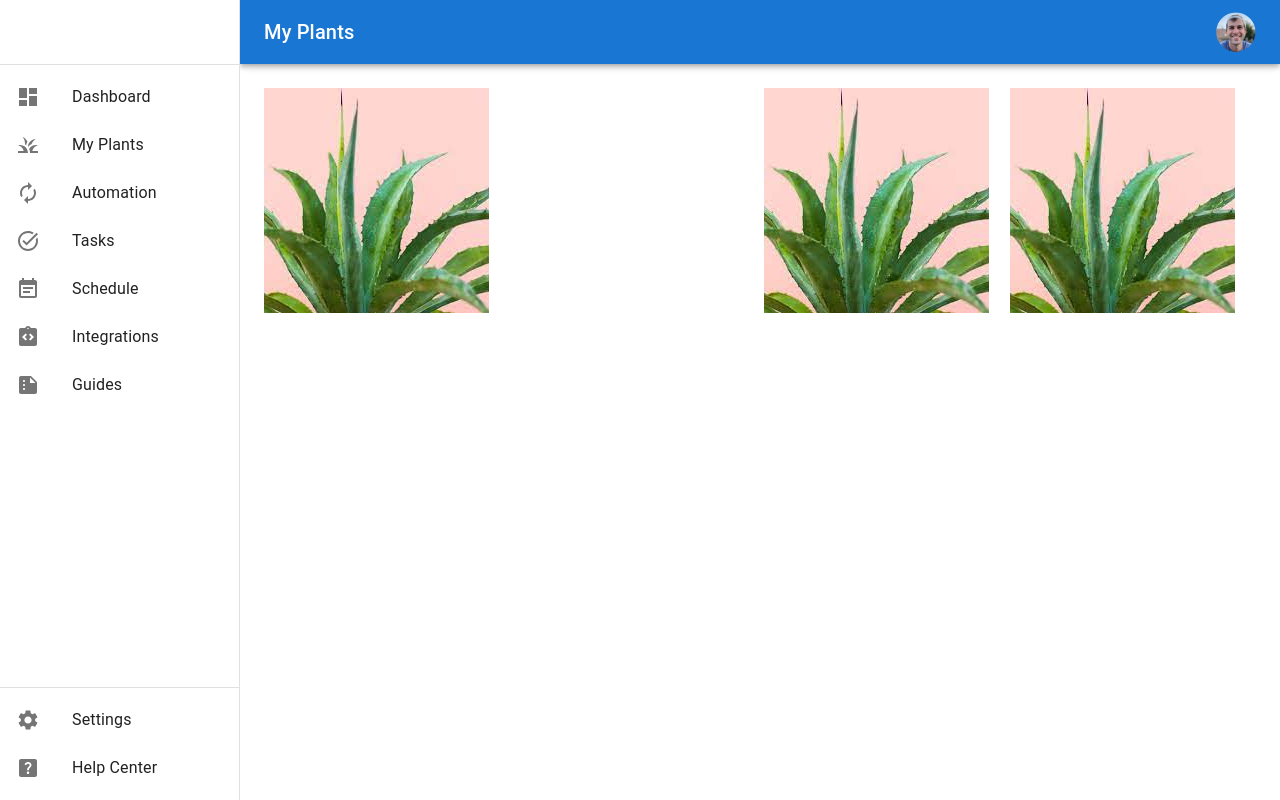
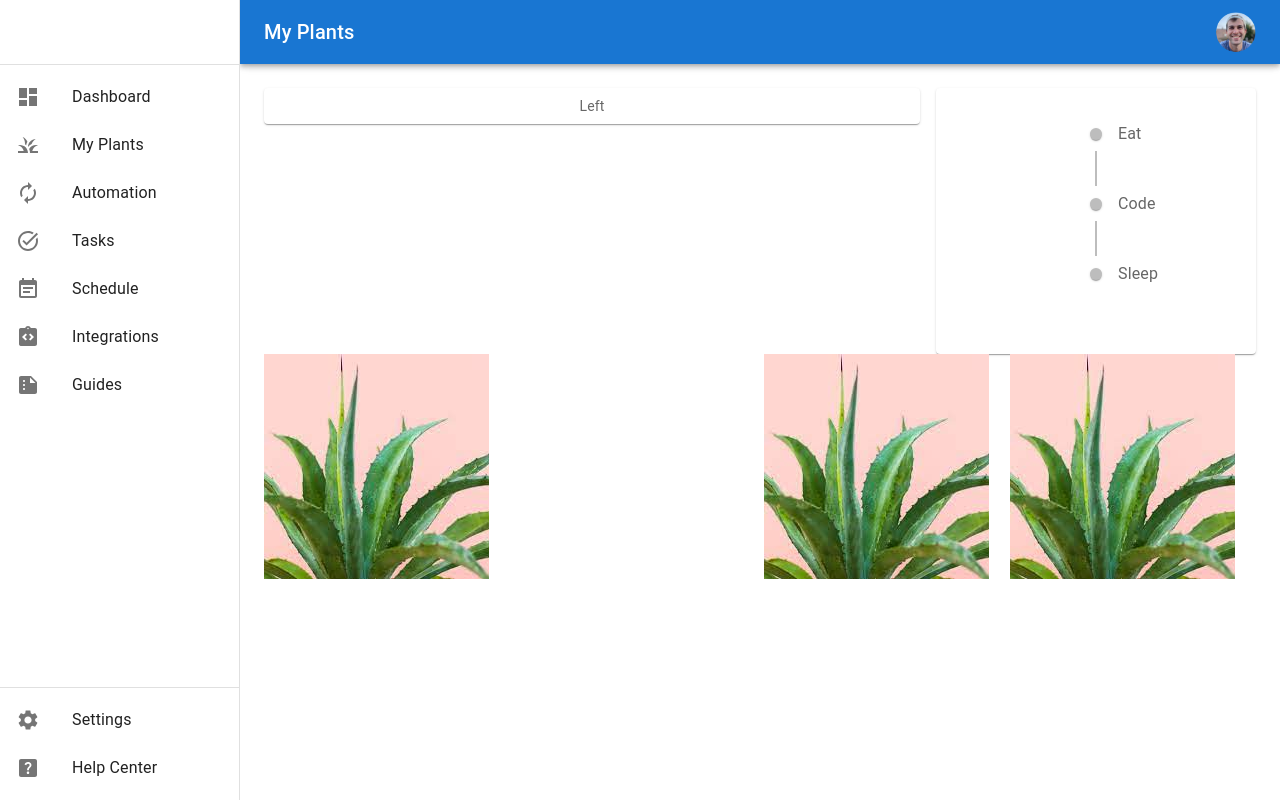
Before and after one commit to ryanevans253/plantedApp, a React (Create React App) app: page / in a window 1280 px wide. Built offline with nearby package versions, Linux system fonts and the light colour scheme.

Commit message:
started grid build

```diff
--- a/package.json
+++ b/package.json
@@ -6,6 +6,7 @@
     "@emotion/react": "^11.9.0",
     "@emotion/styled": "^11.8.1",
     "@mui/icons-material": "^5.6.2",
+    "@mui/lab": "^5.0.0-alpha.79",
     "@mui/material": "^5.6.2",
     "@testing-library/jest-dom": "^5.16.4",
     "@testing-library/react": "^13.1.1",
--- a/src/App.js
+++ b/src/App.js
@@ -1,11 +1,13 @@
 import PermanentDrawerLeft from "./components/navigation/DrawerNav";
 import AllPlantCards from "./components/allPlants/AllPlants";
 import SinglePlantPage from "./pages/SinglePlant";
+
 
 function App() {
   return (
     <div className="App">
       <PermanentDrawerLeft activePage={<SinglePlantPage />} />
+
     </div>
   );
 }
--- /dev/null
+++ b/src/components/singlePlantPage/History.js
@@ -0,0 +1,34 @@
+import * as React from "react";
+import Timeline from "@mui/lab/Timeline";
+import TimelineItem from "@mui/lab/TimelineItem";
+import TimelineSeparator from "@mui/lab/TimelineSeparator";
+import TimelineConnector from "@mui/lab/TimelineConnector";
+import TimelineContent from "@mui/lab/TimelineContent";
+import TimelineDot from "@mui/lab/TimelineDot";
+
+export default function BasicTimeline() {
+  return (
+    <Timeline>
+      <TimelineItem>
+        <TimelineSeparator>
+          <TimelineDot />
+          <TimelineConnector />
+        </TimelineSeparator>
+        <TimelineContent>Eat</TimelineContent>
+      </TimelineItem>
+      <TimelineItem>
+        <TimelineSeparator>
+          <TimelineDot />
+          <TimelineConnector />
+        </TimelineSeparator>
+        <TimelineContent>Code</TimelineContent>
+      </TimelineItem>
+      <TimelineItem>
+        <TimelineSeparator>
+          <TimelineDot />
+        </TimelineSeparator>
+        <TimelineContent>Sleep</TimelineContent>
+      </TimelineItem>
+    </Timeline>
+  );
+}
--- a/src/pages/SinglePlant.js
+++ b/src/pages/SinglePlant.js
@@ -2,10 +2,33 @@
 
 import PhotoQuilt from "../components/singlePlantPage/PhotoQuilt";
 import { MyQuilt } from "../components/singlePlantPage/PhotoQuilt";
+import Grid from "@mui/material/Grid";
+import Paper from "@mui/material/Paper";
+import { styled } from "@mui/material/styles";
+import BasicTimeline from "../components/singlePlantPage/History";
+
+const Item = styled(Paper)(({ theme }) => ({
+  backgroundColor: theme.palette.mode === "dark" ? "#1A2027" : "#fff",
+  ...theme.typography.body2,
+  padding: theme.spacing(1),
+  textAlign: "center",
+  color: theme.palette.text.secondary,
+}));
 
 export default function SinglePlantPage(props) {
   return (
     <div>
+      <Grid container spacing={2}>
+        <Grid item xs={12} md={6} lg={8}>
+          <Item>Left </Item>
+        </Grid>
+        <Grid item xs={12} md={6} lg={4}>
+          <Item>
+            <BasicTimeline />
+          </Item>
+        </Grid>
+      </Grid>
+
       <MyQuilt />
     </div>
   );
```
Also changed, not shown: 1 other file (tests, documents, lock files or other folders).
